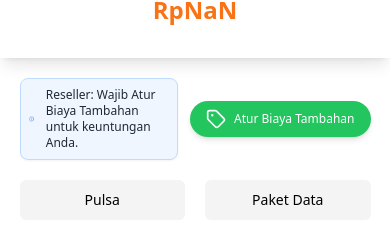
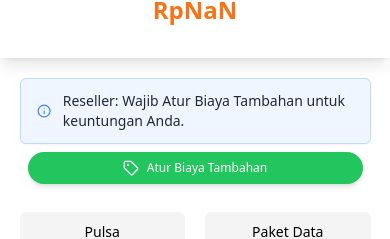
Before and after one commit to FadelArdyatam/fe-koperasi-stiqr, a React (Vite) app: page /pulsa in a window 390 px wide. Shown: the part 144-383 px from the top of the page. Built offline with nearby package versions, Linux system fonts and the light colour scheme; no server answers.

Commit message:
FIX : required variant and responsive button PPOB

```diff
--- a/src/components/AddVariant.tsx
+++ b/src/components/AddVariant.tsx
@@ -134,6 +134,7 @@ const AddVariant: React.FC<AddVariantProps> = ({ setAddVariant, variants, setVar
             is_multiple: data.methods === "more",
             multiple_value: displayChoises, // Semua pilihan nama
             merchant_id: userData?.merchant?.id, // ID merchant
+            is_required: data.mustBeSelected
         };
 
 
--- a/src/components/EditVariant.tsx
+++ b/src/components/EditVariant.tsx
@@ -107,7 +107,7 @@ const EditVariant: React.FC<EditVariantProps> = ({ setOpen, editIndex, setReset
                 form.reset({
                     name: response.data.variant_name,
                     choises: displayChoises,
-                    mustBeSelected: response.data.mustBeSelected || false,
+                    mustBeSelected: response.data.is_required || false,
                     methods: response.data.is_multiple || false ? "more" : "single",
                 });
             } catch (err: any) {
@@ -152,7 +152,7 @@ const EditVariant: React.FC<EditVariantProps> = ({ setOpen, editIndex, setReset
             const payload = {
                 variant_name: data.name,
                 detail_variants: data.choises,
-                mustBeSelected: data.mustBeSelected,
+                is_required: data.mustBeSelected,
                 is_multiple: data.methods === "single" ? false : true,
             };
 
--- a/src/pages/BPJS.tsx
+++ b/src/pages/BPJS.tsx
@@ -222,7 +222,7 @@ const BPJS = () => {
                 </div>
 
                 {/* <Button onClick={sendBill} className={`${KTP.length === 0 || type.length === 0 || range.length === 0 ? 'hidden' : 'block'} uppercase mt-5 text-center w-[90%] m-auto mb-10 bg-green-500 text-white`}> */}
-                <Button onClick={sendBill} className={`block uppercase mt-5 text-center w-[90%] m-auto mb-10 bg-green-500 text-white`}>
+                <Button onClick={sendBill} className={`block uppercase mt-5 text-center w-[90%] m-auto mb-10 bg-green-500 text-white  -mt-16`}>
                     Lanjutkan
                 </Button>
             </div>
--- a/src/pages/Casheer/OrderSummary.tsx
+++ b/src/pages/Casheer/OrderSummary.tsx
@@ -452,7 +452,7 @@ const OrderSummary: React.FC<OrderSummaryProps> = ({ setBasket, basket, showServ
                     <div className="w-full mt-10 flex items-center gap-5 justify-between">
                         <Button onClick={() => { setBasket([]); setShowService({ show: false, service: null }) }} className="rounded-full w-14 h-14 min-w-14 min-h-14 bg-orange-100 text-orange-400 font-semibold"><Trash2 className="scale-[1.5]" /></Button>
 
-                        <Button disabled={loading || emailError !== '' || phoneNumberError !== '' ? true : false} onClick={() => { openBillHandler('open'); setLoading(true) }} className={`${showService.service === "Pay Now" ? 'hidden' : 'flex'} bg-orange-500 items-center justify-center text-white w-full rounded-full py-6 text-lg font-semibold`}>Open Bill</Button>
+                        {/* <Button disabled={loading || emailError !== '' || phoneNumberError !== '' ? true : false} onClick={() => { openBillHandler('open'); setLoading(true) }} className={`${showService.service === "Pay Now" ? 'hidden' : 'flex'} bg-orange-500 items-center justify-center text-white w-full rounded-full py-6 text-lg font-semibold`}>Open Bill</Button> */}
 
                         <Button disabled={loading || emailError !== '' || phoneNumberError !== '' ? true : false} onClick={() => { openBillHandler('tagih'); setLoading(true) }} className="bg-orange-500 text-white w-full rounded-full py-6 text-lg font-semibold">Tagih</Button>
                     </div>
--- a/src/pages/Listrik.tsx
+++ b/src/pages/Listrik.tsx
@@ -122,10 +122,15 @@ const Listrik = () => {
 
     const handleRadioChange = (value: string) => {
         setType(value);
+        console.log(value);
+        if (!products) {
+            console.log(type)
+            console.log('MASOK');
+            setError({ show: true, message: "Terjadi Kesalahan, tunggu beberapa saat lagi" });
+            return;
+        }
         AOS.refresh();
         if (value === "Tagihan Listrik") {
-            console.log('tagihan listrik')
-            console.log(products)
             setNominal("");
             setSelecteProduct(products[0])
         }
@@ -252,7 +257,7 @@ const Listrik = () => {
 
                 <Button
                     onClick={sendBill}
-                    className={`${type.length === 0 || noMeter.length === 0 || (type === "Token Listrik" && nominal.length === 0) ? "hidden" : "block"} w-[90%] m-auto bg-green-400 text-white py-3 rounded-md hover:bg-green-500 mb-10`}
+                    className={`${type.length === 0 || noMeter.length === 0 || (type === "Token Listrik" && nominal.length === 0) ? "hidden" : "block"} w-[90%] m-auto bg-green-400 text-white py-3 rounded-md hover:bg-green-500 mb-10 -mt-16`}
                 >
                     Lanjutkan
                 </Button>
--- a/src/pages/PAM.tsx
+++ b/src/pages/PAM.tsx
@@ -193,7 +193,7 @@ const PAM = () => {
                     </div>
                 </div>
 
-                <Button onClick={sendBill} className={`${phoneNumber.length === 0 || region.length === 0 ? 'hidden' : 'block'} uppercase text-center w-[90%] mb-10 bg-green-500 fixed bottom-[20%] left-[50%] -translate-x-[50%] text-white z-0`}>
+                <Button onClick={sendBill} className={`${phoneNumber.length === 0 || region.length === 0 ? 'hidden' : 'block'} w-[90%] m-auto bg-green-400 text-white py-3 rounded-md hover:bg-green-500 mb-10 -mt-16`}>
                     Lanjutkan
                 </Button>
             </div>
--- a/src/pages/Pulsa.tsx
+++ b/src/pages/Pulsa.tsx
@@ -160,28 +160,25 @@ const Pulsa = () => {
                     })}</p>
                 </div>
 
-                <div className="flex justify-between items-center m-auto gap-3 mt-5 w-[90%]">
                 {/* Kiri: Disclaimer */}
-                    <div
-                        data-aos="fade-up"
-                        data-aos-delay="100"
-                        className="flex items-center justify-between gap-3 p-2 pr-4 bg-blue-50 border border-blue-200 rounded-lg shadow-sm"
-                    >
-                        <div className="flex items-center gap-3">
-                            <Info className="w-4 h-4 text-blue-500" />
-                            <p className="text-xs text-gray-800">
+                <div className="flex md:flex-row flex-col mt-5 mx-auto justify-between  w-[90%]">
+                    {/* Disclaimer kiri dengan icon dan warna disesuaikan */}
+                    <div className="flex items-center gap-3 bg-blue-50 px-4 py-3 rounded-md shadow-sm border border-blue-200">
+                        <Info className="w-5 h-5 text-blue-500" />
+                        <p className="text-sm text-gray-800 ">
                             Reseller: <span className="font-medium">Wajib Atur Biaya Tambahan</span> untuk keuntungan Anda.
                         </p>
                     </div>
-                    </div>
 
-                    {/* Kanan: Tombol Atur */}
+                    {/* Tombol pojok kanan atas */}
+                    <div className="flex p-2">
                         <div
                             onClick={() => setShowMargin(true)}
-                        className="flex items-center gap-2 bg-green-500 text-white text-xs px-4 py-2 rounded-full shadow-md hover:bg-green-600 transition duration-300 cursor-pointer whitespace-nowrap"
+                            className="flex md:w-auto w-full justify-center items-center gap-2 bg-green-500 text-white text-xs px-4 py-2 rounded-full shadow-md hover:bg-green-600 transition duration-300 cursor-pointer whitespace-nowrap"
                         >
-                        <Tag className="w-5 h-5" />
+                            <Tag className="w-4 h-4" />
                             <span className="font-medium">Atur Biaya Tambahan</span>
+                        </div>
                     </div>
                 </div>
                 <div data-aos="fade-up" data-aos-delay="400" className="mt-5 w-[90%] m-auto flex flex-row items-center justify-center gap-5 relative">
```
Lines whose indentation alone changed are shown as unchanged.
